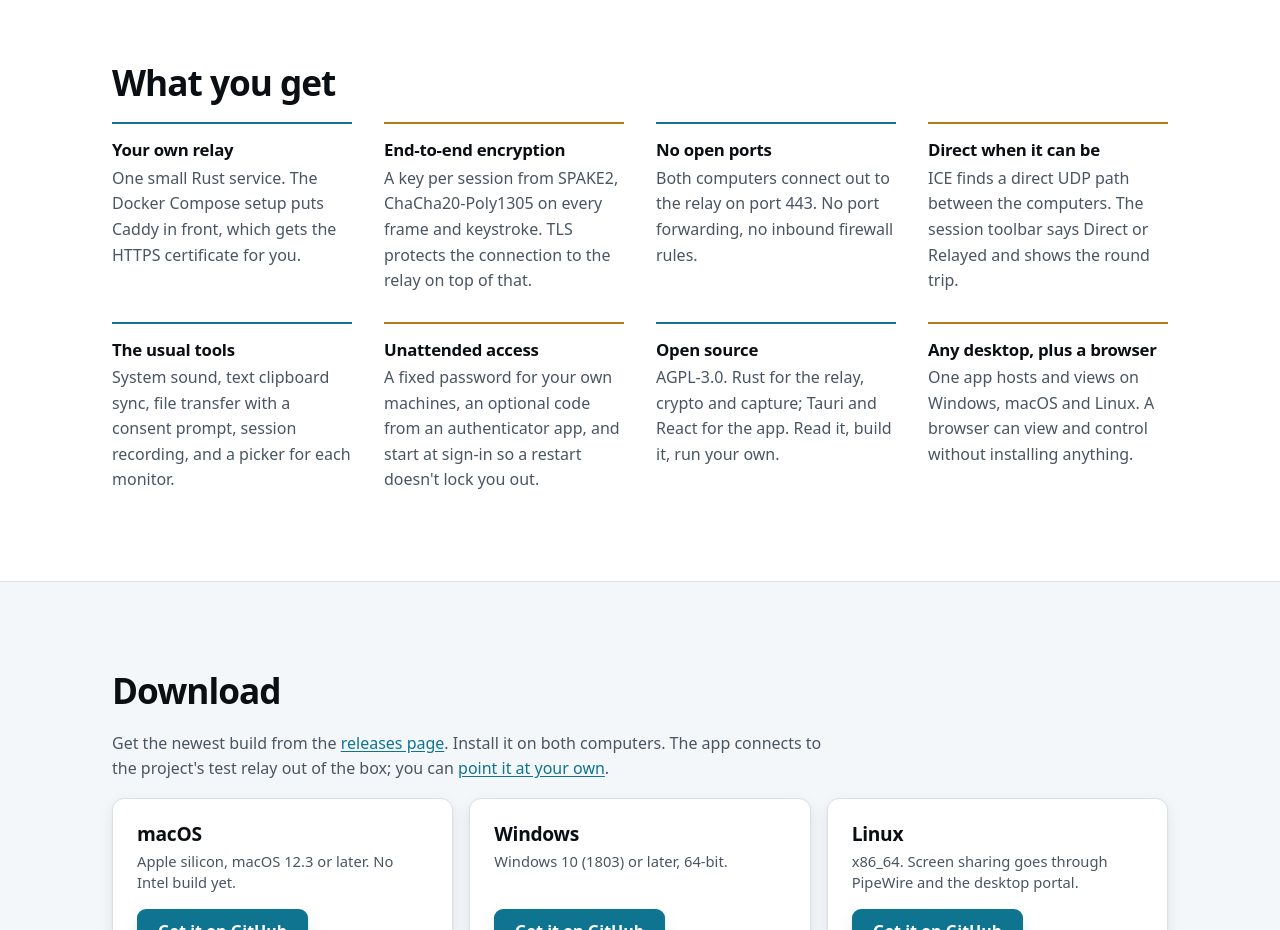
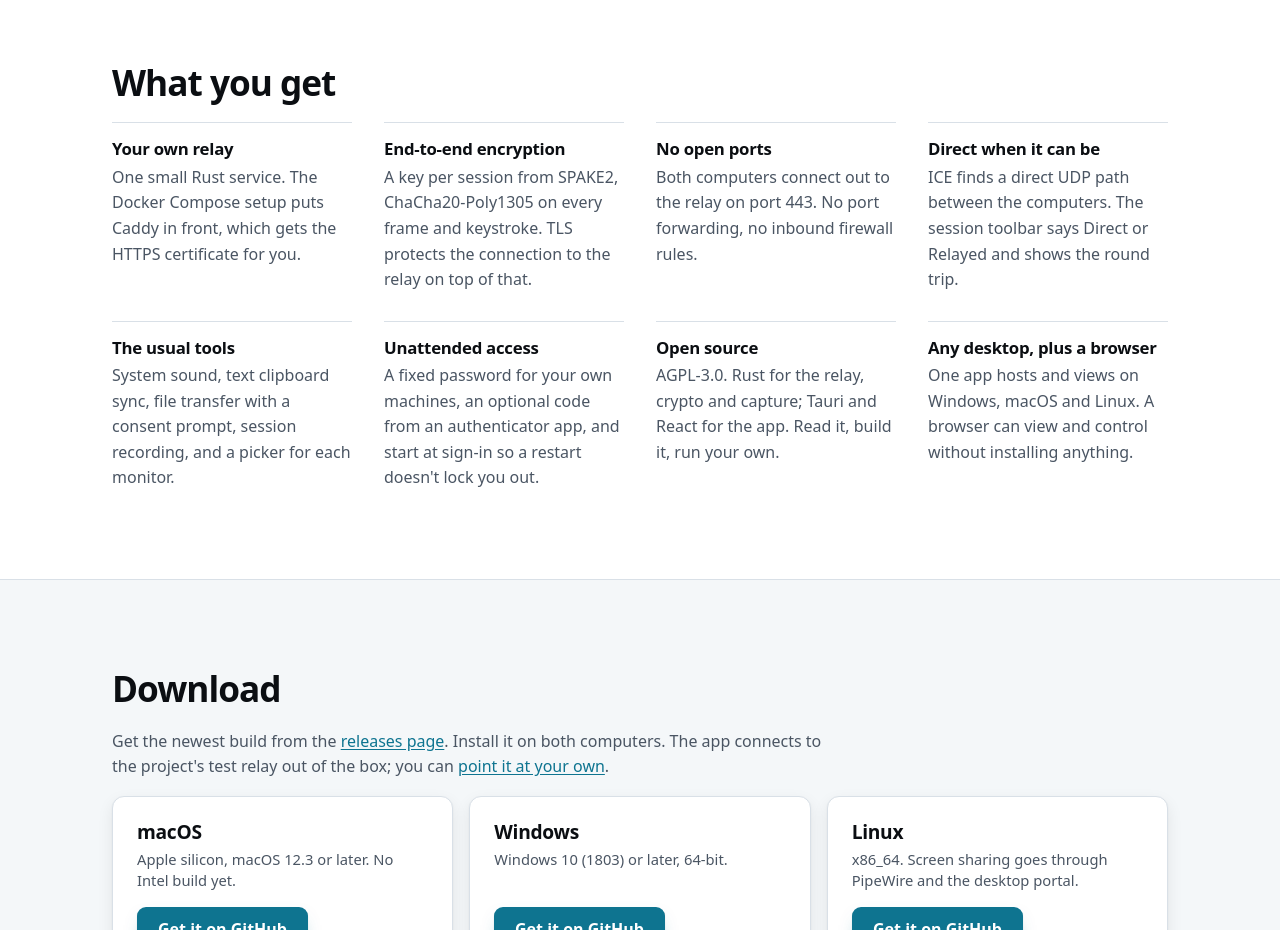
Before and after one commit to Eliot-code/Truedesk, an Astro site in the folder site/: page / in a window 1280 px wide. Shown: the part 1600-2530 px from the top of the page. Built offline with nearby package versions, Linux system fonts and the light colour scheme; Astro itself is replaced by a stand-in of ours.

Commit message:
fix website ui

```diff
--- a/site/src/styles/site.css
+++ b/site/src/styles/site.css
@@ -19,7 +19,6 @@
   --shadow-md: 0 2px 6px #0007, 0 18px 40px #0008;
   --header-bg: color-mix(in srgb, var(--bg) 72%, transparent);
   --hairline: color-mix(in srgb, var(--text) 8%, transparent);
-  --glow: radial-gradient(52% 70% at 78% -4%, color-mix(in srgb, var(--accent-2) 15%, transparent), transparent 66%), radial-gradient(58% 78% at 60% 0%, color-mix(in srgb, var(--accent) 16%, transparent), transparent 70%);
   --ease-spring: cubic-bezier(0.22, 1, 0.36, 1);
   --sans: system-ui, -apple-system, "Segoe UI", Roboto, "Helvetica Neue", Arial, sans-serif;
   --mono: ui-monospace, "SF Mono", Menlo, Consolas, "Liberation Mono", monospace;
@@ -45,7 +44,6 @@
     --shadow-md: 0 2px 6px #0b0e1214, 0 18px 40px #0b0e121f;
     --header-bg: color-mix(in srgb, var(--bg) 70%, transparent);
     --hairline: color-mix(in srgb, var(--text) 10%, transparent);
-    --glow: radial-gradient(52% 70% at 78% -4%, color-mix(in srgb, var(--accent-2) 12%, transparent), transparent 66%), radial-gradient(58% 78% at 60% 0%, color-mix(in srgb, var(--accent) 9%, transparent), transparent 70%);
   }
 }
 
@@ -88,8 +86,7 @@ code { font-family: var(--mono); font-size: 0.9em; overflow-wrap: anywhere; }
 
 .eyebrow { color: var(--accent); font: 600 0.75rem var(--mono); letter-spacing: 0.12em; text-transform: uppercase; margin-bottom: 0.75rem; }
 
-.hero { position: relative; padding: 56px 0 64px; isolation: isolate; }
-.hero::before { content: ""; position: absolute; inset: -10% 0 auto 0; height: 560px; background: var(--glow); z-index: -1; pointer-events: none; }
+.hero { position: relative; padding: 56px 0 64px; }
 .hero__grid { display: grid; gap: 48px; align-items: center; }
 @media (min-width: 960px) { .hero__grid { grid-template-columns: 1.05fr 1fr; } .hero { padding: 92px 0 100px; } }
 .hero h1 { font-size: clamp(2.1rem, 5.2vw, 3.3rem); line-height: 1.06; letter-spacing: -0.04em; }
@@ -167,11 +164,7 @@ section { padding: clamp(56px, 8vw, 88px) 0; }
 .features { list-style: none; display: grid; gap: 28px 32px; padding: 0; margin: 0; }
 @media (min-width: 640px) { .features { grid-template-columns: repeat(2, 1fr); } }
 @media (min-width: 1000px) { .features { grid-template-columns: repeat(4, 1fr); } }
-.features li { position: relative; padding-top: 16px; border-top: 2px solid var(--accent); transition: border-color 300ms ease; }
-.features li:nth-child(even) { border-top-color: var(--accent-2); }
-.features li::after { content: ""; position: absolute; top: -2px; left: 0; width: 0; height: 2px; background: var(--text); opacity: 0.5; transition: width 360ms var(--ease-spring); }
-.features li:hover::after { width: 2rem; }
-@media (prefers-reduced-motion: reduce) { .features li::after { transition: none; } }
+.features li { padding-top: 16px; border-top: 1px solid var(--border); }
 
 .downloads { display: grid; gap: 16px; margin-top: 8px; }
 @media (min-width: 860px) { .downloads { grid-template-columns: repeat(3, 1fr); } }
```
